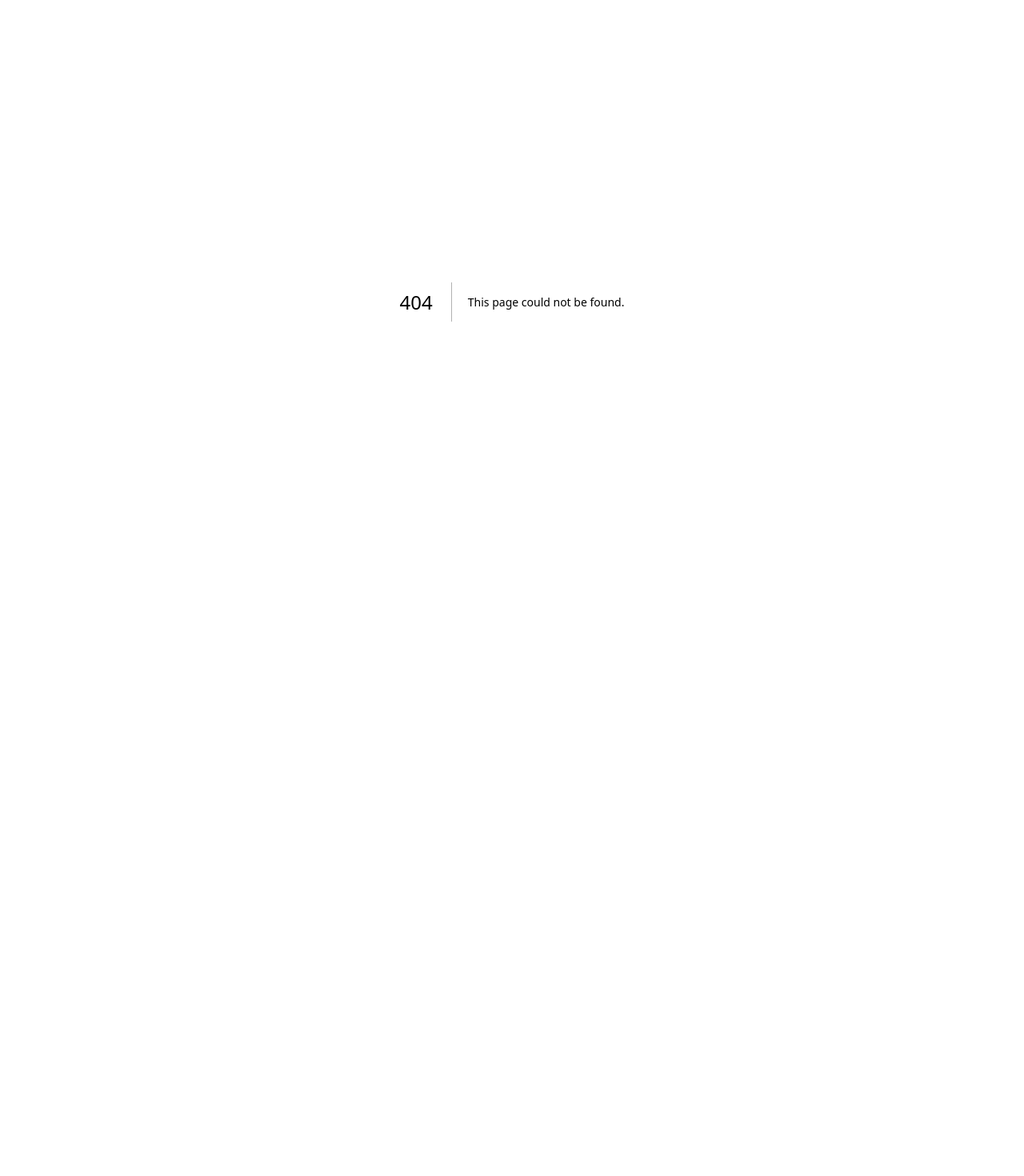
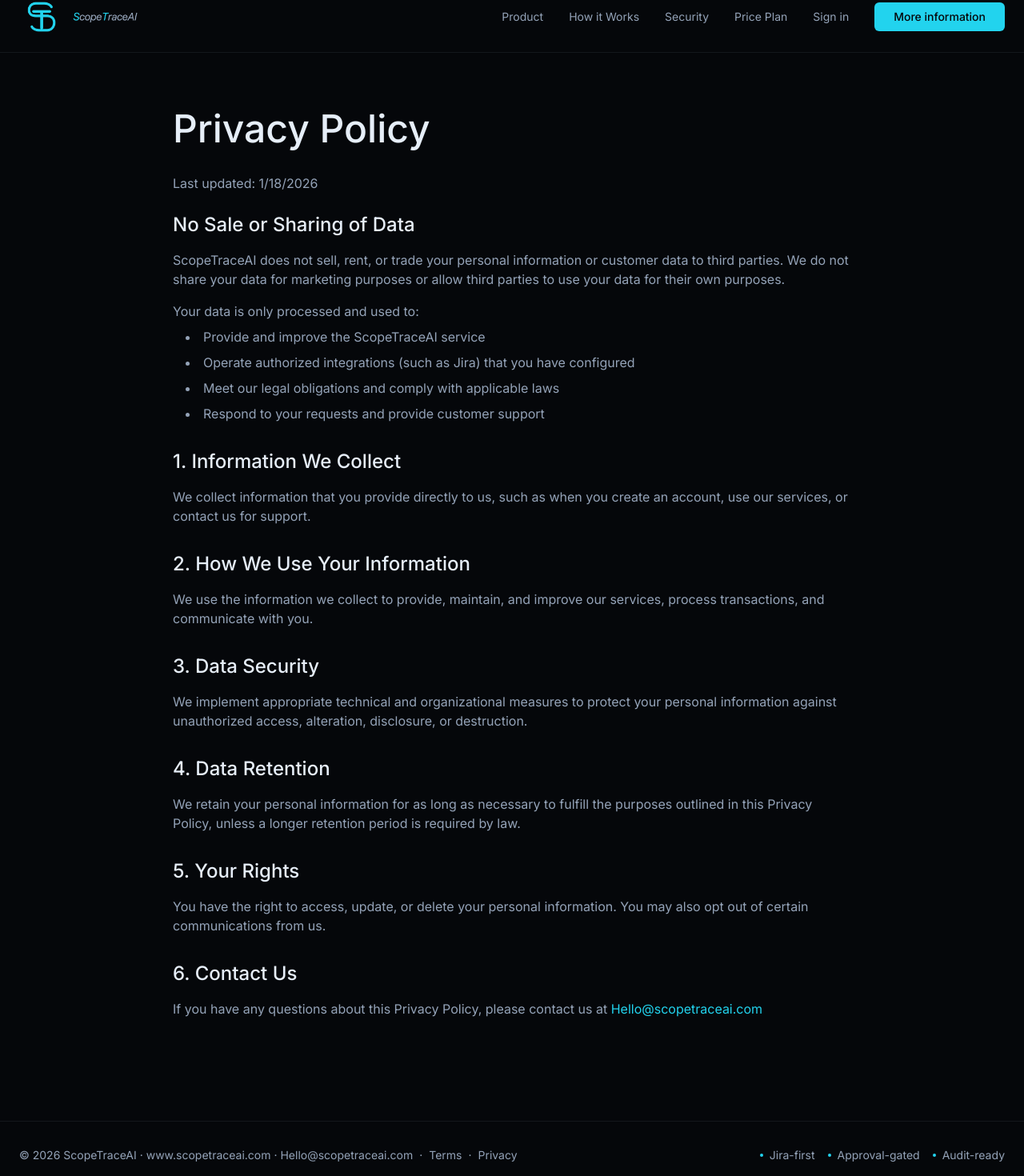
Before and after one commit to frankerr9189/scopetrace-ai-website, a Next.js app: page /privacy in a window 1280 px wide. Before the commit this address had no page. Shown: the part 23-1493 px from the top of the page at 80% size. Before the commit the page ends 800 px from the top, so only its background shows below. Built offline with nearby package versions, Linux system fonts and the light colour scheme.

Commit message:
Add Terms/Privacy pages and footer links

```diff
--- /dev/null
+++ b/app/privacy/page.tsx
@@ -0,0 +1,93 @@
+"use client";
+
+import { useState } from "react";
+import { Navigation } from "@/components/Navigation";
+import Footer from "@/components/Footer";
+import MoreInfoModal from "@/components/MoreInfoModal";
+
+export default function PrivacyPage() {
+  const [isModalOpen, setIsModalOpen] = useState(false);
+
+  return (
+    <div className="min-h-screen bg-background text-foreground relative">
+      <div className="relative z-10">
+        <Navigation onMoreInfoClick={() => setIsModalOpen(true)} />
+
+        <div className="max-w-4xl mx-auto px-6 py-24 mt-16">
+          <h1 className="text-4xl md:text-5xl font-medium mb-8">Privacy Policy</h1>
+
+          <div className="prose prose-invert max-w-none">
+            <p className="text-muted-foreground mb-6">
+              Last updated: {new Date().toLocaleDateString()}
+            </p>
+
+            <section className="mb-8">
+              <h2 className="text-2xl font-medium mb-4">No Sale or Sharing of Data</h2>
+              <p className="text-muted-foreground mb-4">
+                ScopeTraceAI does not sell, rent, or trade your personal information or customer data to third parties. We do not share your data for marketing purposes or allow third parties to use your data for their own purposes.
+              </p>
+              <p className="text-muted-foreground">
+                Your data is only processed and used to:
+              </p>
+              <ul className="list-disc list-inside text-muted-foreground ml-4 mt-2 space-y-2">
+                <li>Provide and improve the ScopeTraceAI service</li>
+                <li>Operate authorized integrations (such as Jira) that you have configured</li>
+                <li>Meet our legal obligations and comply with applicable laws</li>
+                <li>Respond to your requests and provide customer support</li>
+              </ul>
+            </section>
+
+            <section className="mb-8">
+              <h2 className="text-2xl font-medium mb-4">1. Information We Collect</h2>
+              <p className="text-muted-foreground">
+                We collect information that you provide directly to us, such as when you create an account, use our services, or contact us for support.
+              </p>
+            </section>
+
+            <section className="mb-8">
+              <h2 className="text-2xl font-medium mb-4">2. How We Use Your Information</h2>
+              <p className="text-muted-foreground">
+                We use the information we collect to provide, maintain, and improve our services, process transactions, and communicate with you.
+              </p>
+            </section>
+
+            <section className="mb-8">
+              <h2 className="text-2xl font-medium mb-4">3. Data Security</h2>
+              <p className="text-muted-foreground">
+                We implement appropriate technical and organizational measures to protect your personal information against unauthorized access, alteration, disclosure, or destruction.
+              </p>
+            </section>
+
+            <section className="mb-8">
+              <h2 className="text-2xl font-medium mb-4">4. Data Retention</h2>
+              <p className="text-muted-foreground">
+                We retain your personal information for as long as necessary to fulfill the purposes outlined in this Privacy Policy, unless a longer retention period is required by law.
+              </p>
+            </section>
+
+            <section className="mb-8">
+              <h2 className="text-2xl font-medium mb-4">5. Your Rights</h2>
+              <p className="text-muted-foreground">
+                You have the right to access, update, or delete your personal information. You may also opt out of certain communications from us.
+              </p>
+            </section>
+
+            <section className="mb-8">
+              <h2 className="text-2xl font-medium mb-4">6. Contact Us</h2>
+              <p className="text-muted-foreground">
+                If you have any questions about this Privacy Policy, please contact us at{" "}
+                <a href="mailto:Hello@scopetraceai.com" className="text-primary hover:underline">
+                  Hello@scopetraceai.com
+                </a>
+              </p>
+            </section>
+          </div>
+        </div>
+
+        <Footer />
+      </div>
+
+      <MoreInfoModal isOpen={isModalOpen} onClose={() => setIsModalOpen(false)} />
+    </div>
+  );
+}
--- /dev/null
+++ b/app/terms/page.tsx
@@ -0,0 +1,70 @@
+"use client";
+
+import { useState } from "react";
+import { Navigation } from "@/components/Navigation";
+import Footer from "@/components/Footer";
+import MoreInfoModal from "@/components/MoreInfoModal";
+
+export default function TermsPage() {
+  const [isModalOpen, setIsModalOpen] = useState(false);
+
+  return (
+    <div className="min-h-screen bg-background text-foreground relative">
+      <div className="relative z-10">
+        <Navigation onMoreInfoClick={() => setIsModalOpen(true)} />
+
+        <div className="max-w-4xl mx-auto px-6 py-24 mt-16">
+          <h1 className="text-4xl md:text-5xl font-medium mb-8">Terms of Service</h1>
+
+          <div className="prose prose-invert max-w-none">
+            <p className="text-muted-foreground mb-6">
+              Last updated: {new Date().toLocaleDateString()}
+            </p>
+
+            <section className="mb-8">
+              <h2 className="text-2xl font-medium mb-4">1. Acceptance of Terms</h2>
+              <p className="text-muted-foreground">
+                By accessing and using ScopeTraceAI, you accept and agree to be bound by the terms and provision of this agreement.
+              </p>
+            </section>
+
+            <section className="mb-8">
+              <h2 className="text-2xl font-medium mb-4">2. Use License</h2>
+              <p className="text-muted-foreground">
+                Permission is granted to temporarily use ScopeTraceAI for personal and commercial purposes. This is the grant of a license, not a transfer of title.
+              </p>
+            </section>
+
+            <section className="mb-8">
+              <h2 className="text-2xl font-medium mb-4">3. Disclaimer</h2>
+              <p className="text-muted-foreground">
+                The materials on ScopeTraceAI are provided on an 'as is' basis. ScopeTraceAI makes no warranties, expressed or implied, and hereby disclaims and negates all other warranties.
+              </p>
+            </section>
+
+            <section className="mb-8">
+              <h2 className="text-2xl font-medium mb-4">4. Limitations</h2>
+              <p className="text-muted-foreground">
+                In no event shall ScopeTraceAI or its suppliers be liable for any damages arising out of the use or inability to use the materials on ScopeTraceAI.
+              </p>
+            </section>
+
+            <section className="mb-8">
+              <h2 className="text-2xl font-medium mb-4">5. Contact Information</h2>
+              <p className="text-muted-foreground">
+                If you have any questions about these Terms of Service, please contact us at{" "}
+                <a href="mailto:Hello@scopetraceai.com" className="text-primary hover:underline">
+                  Hello@scopetraceai.com
+                </a>
+              </p>
+            </section>
+          </div>
+        </div>
+
+        <Footer />
+      </div>
+
+      <MoreInfoModal isOpen={isModalOpen} onClose={() => setIsModalOpen(false)} />
+    </div>
+  );
+}
--- a/components/Footer.tsx
+++ b/components/Footer.tsx
@@ -1,3 +1,5 @@
+import Link from "next/link";
+
 export default function Footer() {
   return (
     <footer className="border-t border-border/50 py-8 px-6">
@@ -5,6 +7,10 @@ export default function Footer() {
         <div className="flex flex-col md:flex-row items-center justify-between gap-4">
           <div className="text-sm text-muted-foreground">
             © {new Date().getFullYear()} ScopeTraceAI · <a href="https://www.scopetraceai.com" className="hover:text-foreground transition-colors">www.scopetraceai.com</a> · <a href="mailto:Hello@scopetraceai.com" className="hover:text-foreground transition-colors">Hello@scopetraceai.com</a>
+            <span className="mx-2">·</span>
+            <Link href="/terms" className="hover:text-foreground transition-colors">Terms</Link>
+            <span className="mx-2">·</span>
+            <Link href="/privacy" className="hover:text-foreground transition-colors">Privacy</Link>
           </div>
 
           <div className="flex items-center gap-4 text-sm text-muted-foreground">
--- a/components/HowItWorksPage.tsx
+++ b/components/HowItWorksPage.tsx
@@ -5,6 +5,7 @@ import { useRouter } from "next/navigation";
 import { Upload, FileText, Lock, TestTube, Shield, RefreshCw } from "lucide-react";
 import { Button } from "@/components/ui/button";
 import { Navigation } from "@/components/Navigation";
+import Footer from "@/components/Footer";
 import MoreInfoModal from "@/components/MoreInfoModal";
 
 export default function HowItWorksPage() {
@@ -328,6 +329,7 @@ export default function HowItWorksPage() {
             </div>
           </div>
         </div>
+        <Footer />
       </div>
       <MoreInfoModal isOpen={isModalOpen} onClose={() => setIsModalOpen(false)} />
     </>
```
Also changed, not shown: 1 other file (tests, documents, lock files or other folders).
